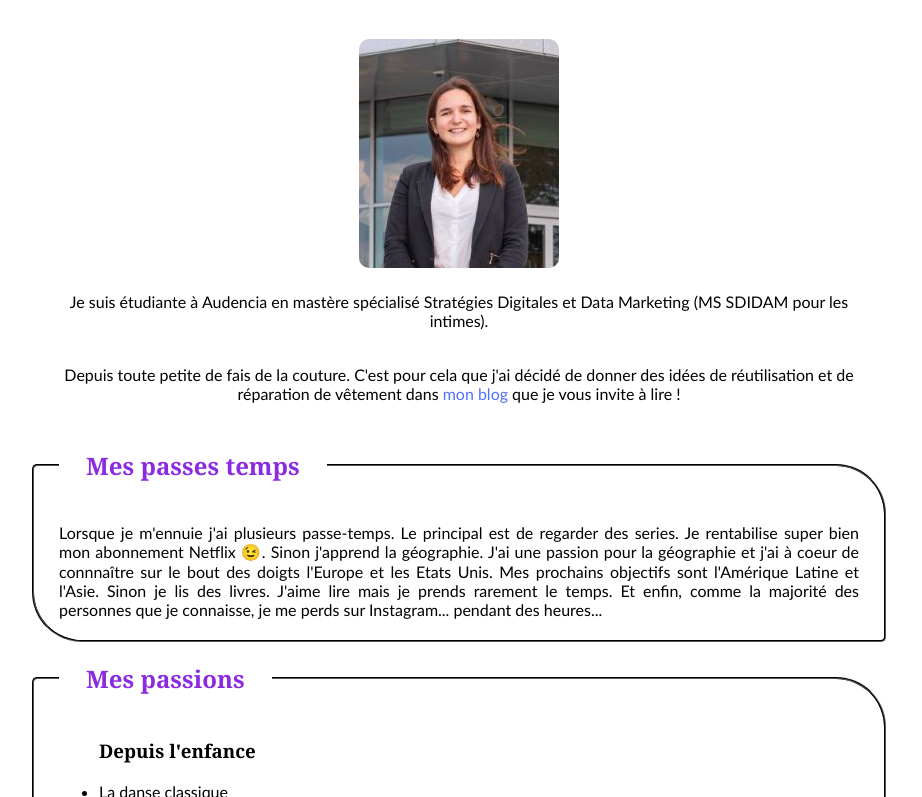
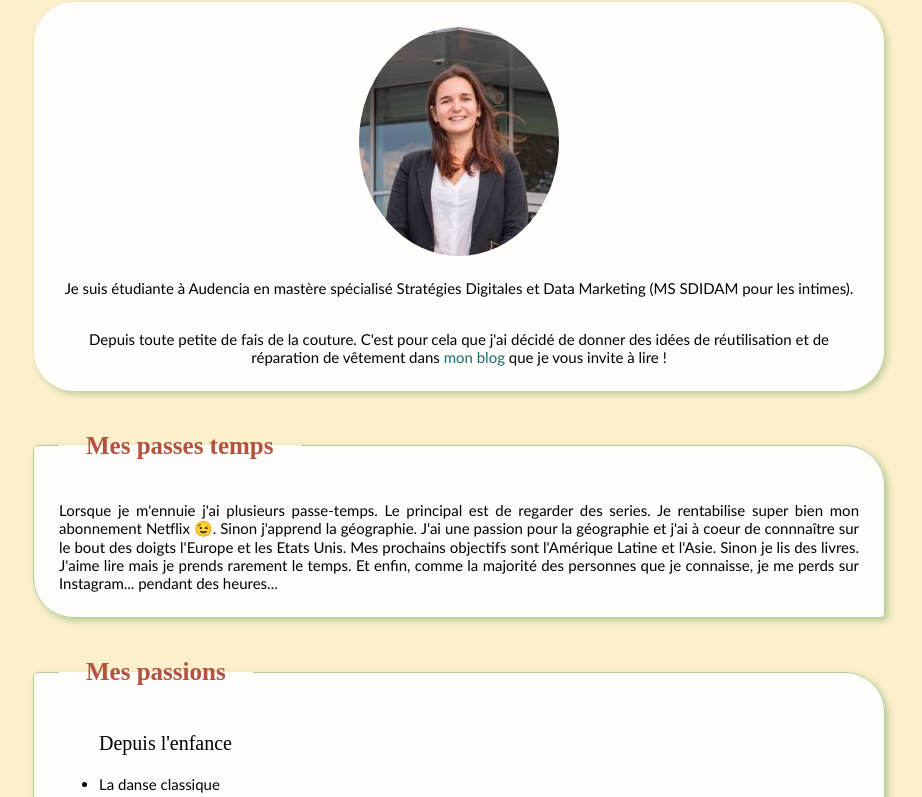
Before and after one commit to marieprt123/my-profile, a plain HTML site: page index.html in a window 1280 px wide. Shown: the part 73-870 px from the top of the page, without its empty margins (181-1103 px from the left). Drawn offline with Linux system fonts and the light colour scheme.

Commit message:
Add files via upload

```diff
--- a/index.html
+++ b/index.html
@@ -11,7 +11,7 @@
 <body>
 	<h1>Hello ! I'm Marie ! 😎 </h1>
 
-	<section>
+	<div class="text-type box-form" id="text-center">
 		<p>
 			<img src="image/my_picture.JPG", alt="ma photo de profile", width=25%, height=25% position="center"/>
 		</p>
@@ -22,15 +22,17 @@
 			<a href="https://fildeuxvie.fr", target="_blank"> mon blog</a>
 			que je vous invite à lire !
 		</p>
-	</section>
+	</div>
 
-	<fieldset>
+	<div>
+		<fieldset class="text-type box-form">
 	     	<legend align="left"><h2>Mes passes temps</h2></legend>
 		 	<p>Lorsque je m'ennuie j'ai plusieurs passe-temps. Le principal est de regarder des series. Je rentabilise super bien mon abonnement Netflix 😉. Sinon j'apprend la géographie. J'ai une passion pour la géographie et j'ai à coeur de connnaître sur le bout des doigts l'Europe et les Etats Unis. Mes prochains objectifs sont l'Amérique Latine et l'Asie. Sinon je lis des livres. J'aime lire mais je prends rarement le temps. Et enfin, comme la majorité des personnes que je connaisse, je me perds sur Instagram... pendant des heures... </p>
 		</fieldset>
+	</div>
 
-
-	<fieldset>
+	<div>
+		<fieldset class="text-type box-form">
 	     	<legend align="left"><h2>Mes passions</h2></legend>
 		 	<ul><h3>Depuis l'enfance</h3>
 		 		<li>La danse classique </li>
@@ -44,8 +46,11 @@
 		 		<li>Le travail du bois</li>
 		 	</p>
 		</fieldset>
+	</div>
 
-	<fieldset>
+
+	<div>
+		<fieldset class="text-type box-form">
 	     	<legend align="left"><h2>Mes projets</h2></legend>
 		 	<ul><h3>Passé</h3>
 		 		<li>Visiter les capitales européennes en voyageant en train  </li>
@@ -57,14 +62,17 @@
 		 		<li>Voyager en van </li>
 		 	</ul>
 		</fieldset>
+	</div>
 
-	<section>
+
+	<div class="text-type box-form" id="text-center">
 		<ul><h2>Follow me !</h2>
 			<a href="https://www.linkedin.com/in/marie-parant-71594b198/"><i class="fa-brands fa-linkedin"></i></a>
 			<a href="https://www.instagram.com/marie.prt123/"><i class="fa-brands fa-instagram"></i></a>
 			<a href="https://www.facebook.com/marie.prt.9231"><i class="fa-brands fa-facebook"></i></a>
 		</ul>
-	</section>
+	</div>
+
 
 </body>
 </html>
--- a/style.css
+++ b/style.css
@@ -2,65 +2,79 @@ body
 {
 	background-position: center;
 	background-attachment: fixed;
-	background-color: white;
+	background-color: rgb(252,224,155, 0.5);
 	background-repeat: no-repeat;
 	background-size: cover;
  }
 
 h1 {
 	text-align: center;
-	color: blueviolet;
-	font-family: Georgia, serif;
+	color: rgb(24, 111, 101);
+	font-family: Playfair Display, serif;
+	font-size:30px;
+	font-weight: 650;
 }
 
 h2 {
 	text-align: center;
-	color: blueviolet;
+	color: rgb(178, 83, 62);
 	padding:0px 25px 0px 25px;
-	font-family: Georgia, serif;
+	font-family: Playfair Display, serif;
+	font-size:25px;
+	font-weight: 650;
 }
 
 h3{
 	text-align: left;
 	color: black;
-	font-family: Georgia, serif;
+	font-family: Playfair Display, serif;
+	font-size:20px;
+	font-weight: 500;
+}
+
+.text-type{
+	color:black;
+	text-align:justify;
+	font-family: "Gill Sans", sans-serif;
+	font-size: 15px;
+}
+
+#text-center{
+	text-align:center;
 }
 
 img{
-	border-radius : 10px 10px;
+	border-radius : 50%;
 	margin : 5px;
 }
 
 a{
-	 color: #5271FF;
+  color: rgb(24, 111, 101);
   text-decoration: none;
   transition: color 0.3s ease;
 }
 a:hover {
-  color: blueviolet;
+  color: #5271FF;
   text-decoration: none;
 
 }
-section{
-		margin: auto;
-		color:black;
-		text-align: center;
-		background-color:rgba(255, 255, 255, 0.90);
-		border-color: rgb(0, 0, 0);
-		border-radius : 10px 10px;
-		max-width:800px;
-	 	padding:5px 25px 10px 25px;
-	 	font-family: "Gill Sans", sans-serif;
+
+.box-form{
+	max-width:800px;
+	margin: 20px auto;
+	padding:5px 25px 10px 25px;
+	box-shadow:3px 3px 7px rgb(181, 203, 153);
+	background-color:rgba(255, 255, 255, 0.90);
+}
+
+div{
+	border-color: white;
+	border-width: 1px;
+	border-radius : 40px;
 }
 
 fieldset{
-		margin: auto;
-		color:black;
-		text-align: justify;
-		background-color:rgba(255, 255, 255, 0.90);
-		border-color: rgb(0, 0 ,0);
-		border-radius : 5px 50px;
-		max-width:800px;
-	 	padding:5px 25px 5px 25px;
-	 	font-family: "Gill Sans", sans-serif;
+		border-color: rgb(181, 203, 153);
+		border-width: 1px;
+		border-radius : 5px 40px;
 }
```
Lines whose indentation alone changed are shown as unchanged.
